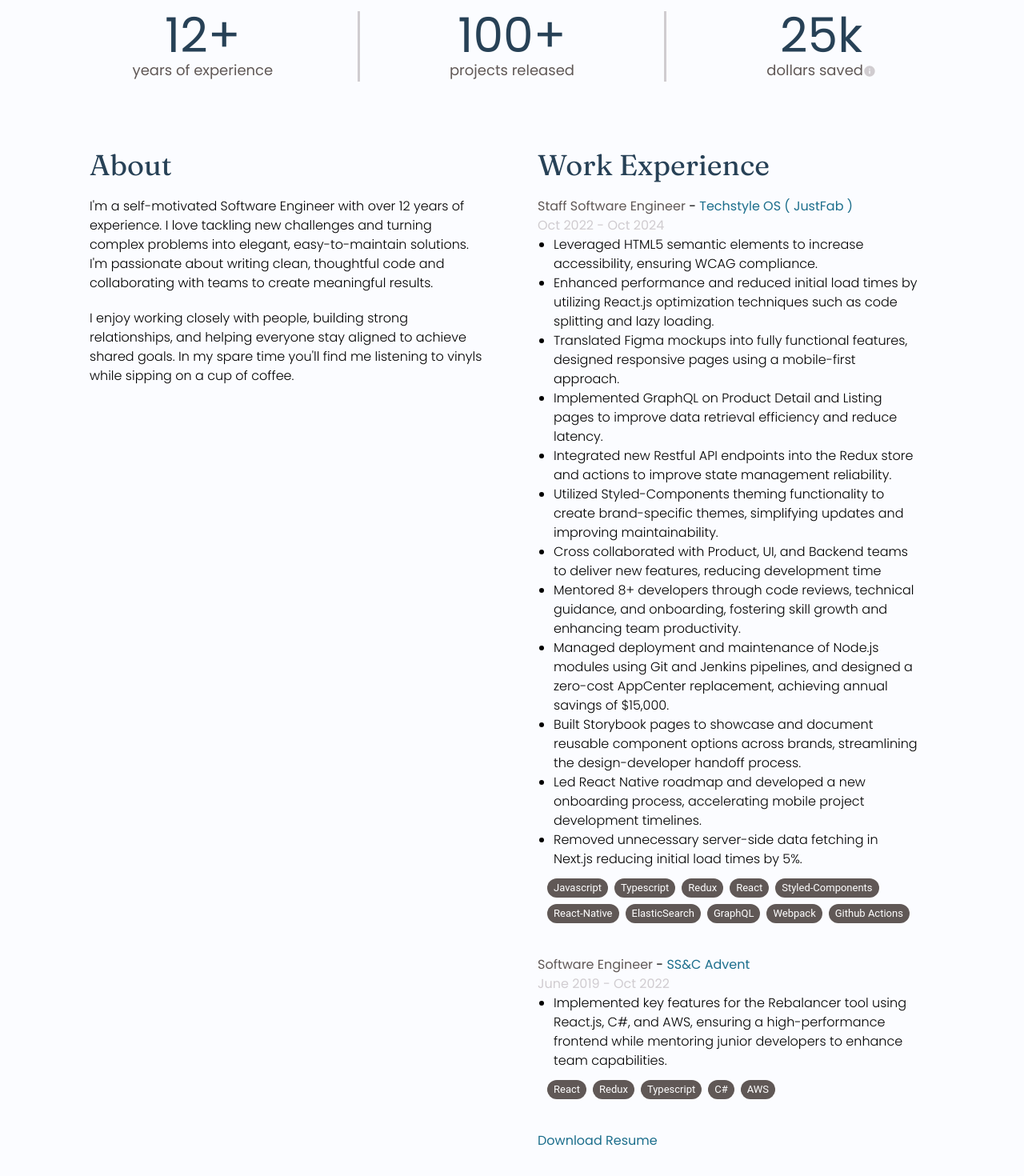
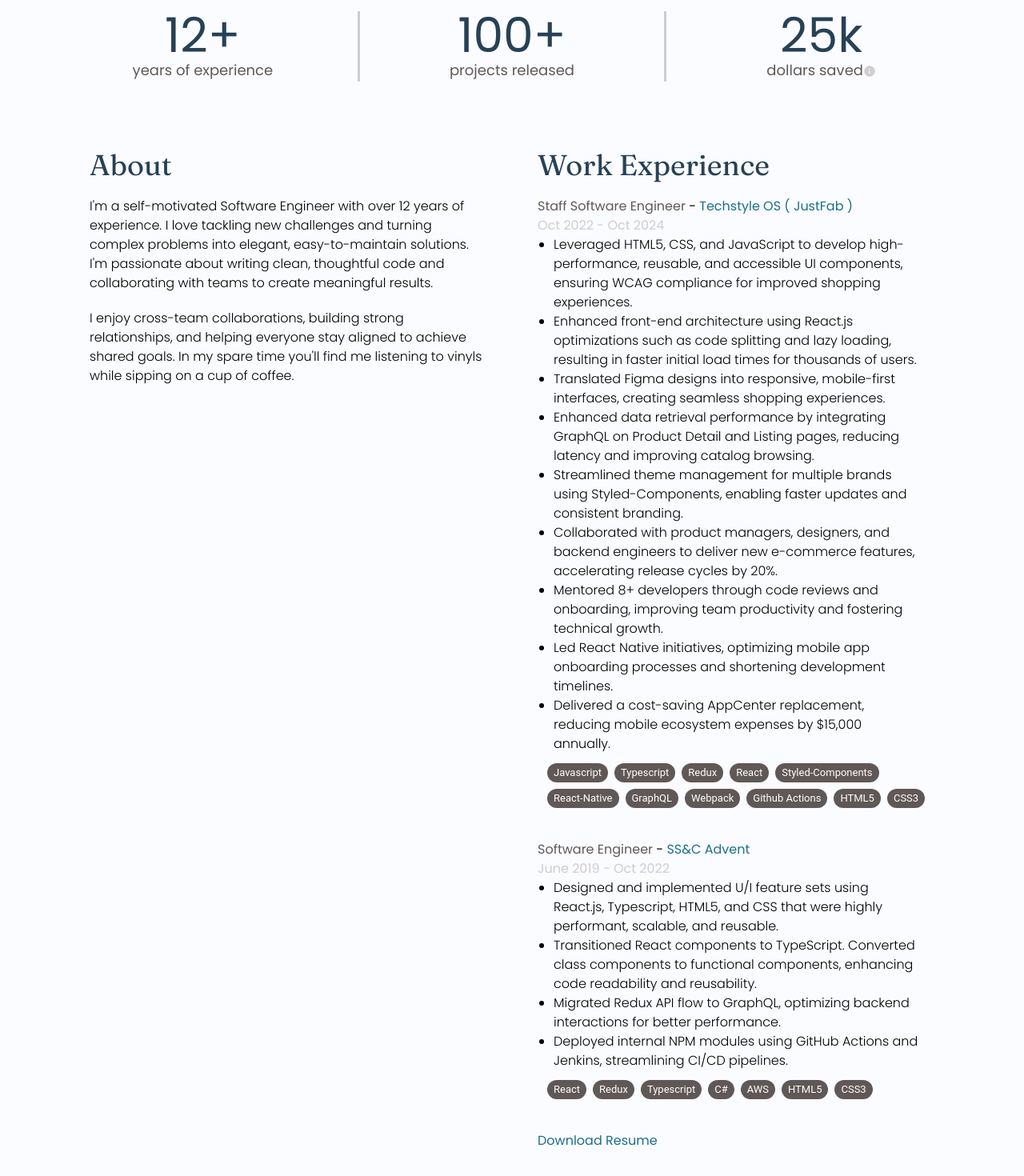
Before and after one commit to ballynmiller/ballynmiller.github.io, a Next.js app: page / in a window 1280 px wide. Shown: the part 414-1884 px from the top of the page at 80% size. Built offline with nearby package versions, Linux system fonts and the light colour scheme.

Commit message:
Updating resume and experience.

```diff
--- a/src/components/About/About.tsx
+++ b/src/components/About/About.tsx
@@ -15,8 +15,8 @@ const About = () => {
           create meaningful results.
         </p>
         <p className="pt-5">
-          I enjoy working closely with people, building strong relationships,
-          and helping everyone stay aligned to achieve shared goals. In my spare
+          I enjoy cross-team collaborations, building strong relationships, and
+          helping everyone stay aligned to achieve shared goals. In my spare
           time you&#39;ll find me listening to vinyls while sipping on a cup of
           coffee.
         </p>
--- a/src/components/Experience/Experience.tsx
+++ b/src/components/Experience/Experience.tsx
@@ -9,18 +9,21 @@ const jobs = [
     startDate: "Oct 2022",
     endDate: "Oct 2024",
     responsibilities: [
-      `Leveraged HTML5 semantic elements to increase accessibility, ensuring WCAG compliance.`,
-      `Enhanced performance and reduced initial load times by utilizing React.js optimization techniques such as code splitting and lazy loading.`,
-      `Translated Figma mockups into fully functional features, designed responsive pages using a mobile-first approach.`,
-      `Implemented GraphQL on Product Detail and Listing pages to improve data retrieval efficiency and reduce latency.`,
-      `Integrated new Restful API endpoints into the Redux store and actions to improve state management reliability.`,
-      `Utilized Styled-Components theming functionality to create brand-specific themes, simplifying updates and improving maintainability.`,
-      `Cross collaborated with Product, UI, and Backend teams to deliver new features, reducing development time`,
-      `Mentored 8+ developers through code reviews, technical guidance, and onboarding, fostering skill growth and enhancing team productivity.`,
-      `Managed deployment and maintenance of Node.js modules using Git and Jenkins pipelines, and designed a zero-cost AppCenter replacement, achieving annual savings of $15,000.`,
-      `Built Storybook pages to showcase and document reusable component options across brands, streamlining the design-developer handoff process.`,
-      `Led React Native roadmap and developed a new onboarding process, accelerating mobile project development timelines.`,
-      `Removed unnecessary server-side data fetching in Next.js reducing initial load times by 5%.`,
+      `Leveraged HTML5, CSS, and JavaScript to develop high-performance, reusable, and accessible UI components, ensuring
+        WCAG compliance for improved shopping experiences.`,
+      `Enhanced front-end architecture using React.js optimizations such as code splitting and lazy loading, resulting in faster
+        initial load times for thousands of users.`,
+      `Translated Figma designs into responsive, mobile-first interfaces, creating seamless shopping experiences.`,
+      `Enhanced data retrieval performance by integrating GraphQL on Product Detail and Listing pages, reducing latency and
+        improving catalog browsing.`,
+      `Streamlined theme management for multiple brands using Styled-Components, enabling faster updates and consistent
+        branding.`,
+      `Collaborated with product managers, designers, and backend engineers to deliver new e-commerce features,
+        accelerating release cycles by 20%.`,
+      `Mentored 8+ developers through code reviews and onboarding, improving team productivity and fostering technical
+        growth.`,
+      `Led React Native initiatives, optimizing mobile app onboarding processes and shortening development timelines.`,
+      `Delivered a cost-saving AppCenter replacement, reducing mobile ecosystem expenses by $15,000 annually.`,
     ],
     technologies: [
       "Javascript",
@@ -29,10 +32,11 @@ const jobs = [
       "React",
       "Styled-Components",
       "React-Native",
-      "ElasticSearch",
       "GraphQL",
       "Webpack",
       "Github Actions",
+      "HTML5",
+      "CSS3",
     ],
   },
   {
@@ -41,9 +45,21 @@ const jobs = [
     startDate: "June 2019",
     endDate: "Oct 2022",
     responsibilities: [
-      `Implemented key features for the Rebalancer tool using React.js, C#, and AWS, ensuring a high-performance frontend while mentoring junior developers to enhance team capabilities.`,
+      `Designed and implemented U/I feature sets using React.js, Typescript, HTML5, and CSS that were highly performant,
+        scalable, and reusable.`,
+      `Transitioned React components to TypeScript. Converted class components to functional components, enhancing code readability and reusability.`,
+      `Migrated Redux API flow to GraphQL, optimizing backend interactions for better performance.`,
+      `Deployed internal NPM modules using GitHub Actions and Jenkins, streamlining CI/CD pipelines.`,
     ],
-    technologies: ["React", "Redux", "Typescript", "C#", "AWS"],
+    technologies: [
+      "React",
+      "Redux",
+      "Typescript",
+      "C#",
+      "AWS",
+      "HTML5",
+      "CSS3",
+    ],
   },
 ].sort((a, b) => (a.company < b.company ? 0 : -1));
 
--- a/src/components/HeroBanner/HeroBanner.tsx
+++ b/src/components/HeroBanner/HeroBanner.tsx
@@ -23,7 +23,9 @@ const HeroBanner = () => {
           </p>
           <p className="text-4xl text-cerulean">Software Enthusiast</p>
           <p className="text-xl font-light mt-5">
-            {`Frontend Engineer with 12+ years of experience in building high-performance, accessible, and scalable web applications using modern JavaScript / Typescript frameworks such as React. I have a proven track record of improving code efficiency and implementing innovative solutions to enhance user experience and drive business success.`}
+            {`Frontend Engineer with 12+ years of experience designing and developing high-performance, scalable, and maintainable web
+              applications. Proven expertise in building reusable user interface components with modern frameworks including React.js and
+              Next.js. Skilled in architectural design for complex front-end systems, performance optimization, and writing testable code.`}
           </p>
           <Socials />
         </div>
```
Also changed, not shown: 2 other files (tests, documents, lock files or other folders).
